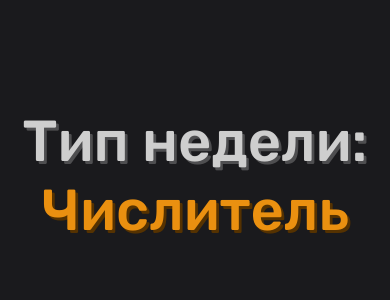
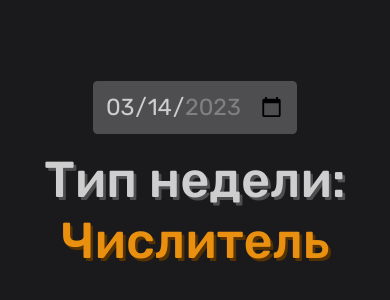
Before and after one commit to andriiko01/week-type, a plain HTML site: page index.html in a window 390 px wide. Shown: the part 246-546 px from the top of the page. Drawn offline with Linux system fonts and the light colour scheme.

Commit message:
date input

```diff
--- a/index.html
+++ b/index.html
@@ -11,6 +11,7 @@
 </head>
 
 <body>
+  <input type="date" name="date" id="date" min="2023-02-13" max="2023-06-25" />
   <h1>Тип недели:</h1>
   <p id="week-type"></p>
   <script src="./script.js"></script>
--- a/script.js
+++ b/script.js
@@ -1,11 +1,25 @@
 const START_DAY = new Date('2023-02-13T00:00:00');
-const currentDate = new Date();
+const dateInput = document.getElementById('date');
+const weekTypeElement = document.getElementById('week-type');
 
-const currentWeek =
-  Math.ceil(
-    (currentDate.getTime() - START_DAY.getTime()) / (7 * 24 * 60 * 60 * 1000)
-  ) & 1
-    ? 'Числитель'
-    : 'Знаменатель';
+function getWeekType(date) {
+  const currentWeek =
+    Math.ceil(
+      (date.getTime() - START_DAY.getTime()) / (7 * 24 * 60 * 60 * 1000)
+    ) & 1
+      ? 'Числитель'
+      : 'Знаменатель';
 
-document.getElementById('week-type').innerHTML = currentWeek;
+  return currentWeek;
+}
+
+document.addEventListener('DOMContentLoaded', () => {
+  const date = new Date();
+  const dateString = date.toJSON();
+  dateInput.value = dateString.slice(0, dateString.indexOf('T'));
+  weekTypeElement.innerHTML = getWeekType(date);
+});
+
+dateInput.addEventListener('change', e => {
+  weekTypeElement.innerHTML = getWeekType(new Date(e.target.value));
+});
--- a/style.css
+++ b/style.css
@@ -11,6 +11,8 @@
   font-family: var(--font);
 
   background-color: var(--bg-color);
+
+  --coefficient: ((100vw - 20rem) / 50);
 }
 
 *,
@@ -46,20 +48,42 @@ p {
   text-shadow: 5px 5px var(--accent-dark);
 }
 
+#date {
+  /*width: 100%;*/
+  padding: 0.5em;
+  margin-bottom: 1rem;
+
+  font-size: 3.5rem;
+  color: var(--grey);
+
+  background-color: var(--neutral);
+  border-radius: 0.2em;
+
+  outline: none;
+  border: none;
+  font-family: inherit;
+}
+
 @media (max-width: 70rem) {
+  /*? minSize + (maxSize - minSize) * ((100vw - minContainerSize) / (maxContainerSize - minContainerSize)) */
   h1,
   p {
-    /*? minSize + (maxSize - minSize) * ((100vw - minContainerSize) / (maxContainerSize - minContainerSize)) */
-    font-size: calc(3rem + 7 * ((100vw - 20rem) / 50));
+    /** from  10  to  2.5   */
+    font-size: calc(2.5rem + 7.5 * var(--coefficient));
   }
 
   h1 {
-    text-shadow: calc(0.15625rem + 0.15625 * ((100vw - 20rem) / 50))
-      calc(0.15625rem + 0.15625 * ((100vw - 20rem) / 50)) var(--neutral);
+    text-shadow: calc(0.15625rem + 0.15625 * var(--coefficient))
+      calc(0.15625rem + 0.15625 * var(--coefficient)) var(--neutral);
   }
 
   p {
-    text-shadow: calc(0.15625rem + 0.15625 * ((100vw - 20rem) / 50))
-      calc(0.15625rem + 0.15625 * ((100vw - 20rem) / 50)) var(--accent-dark);
+    text-shadow: calc(0.15625rem + 0.15625 * var(--coefficient))
+      calc(0.15625rem + 0.15625 * var(--coefficient)) var(--accent-dark);
+  }
+
+  #date {
+    /** from  3.5  to   1.25  */
+    font-size: calc(1.25rem + 2.25 * var(--coefficient));
   }
 }
```
